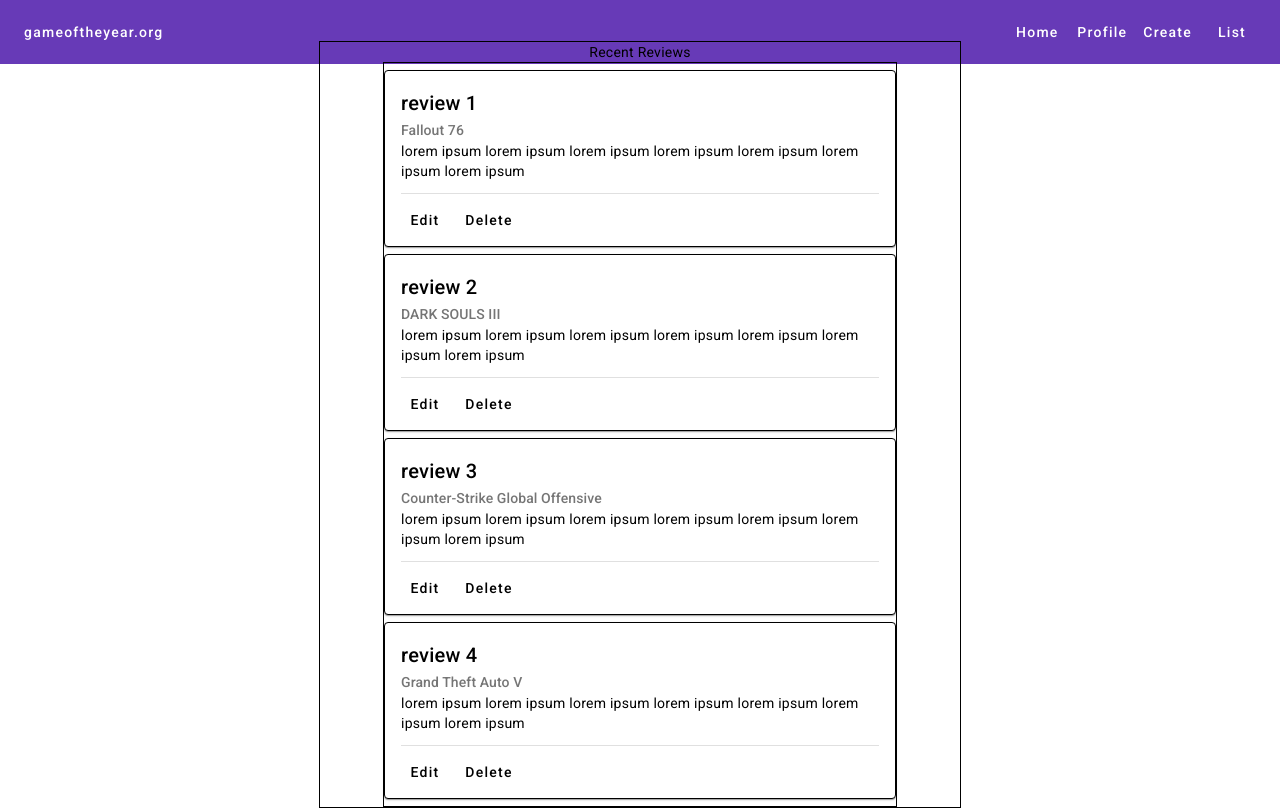
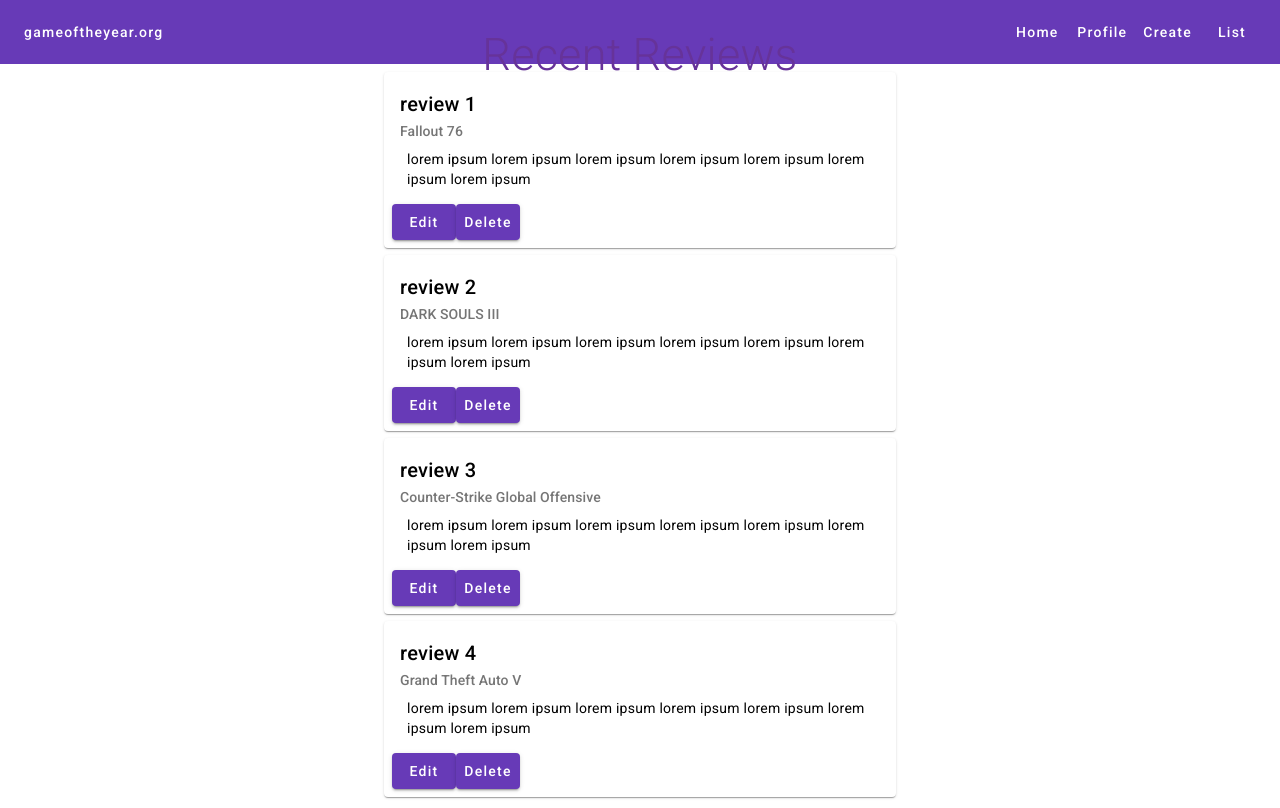
Before and after one commit to FlavioNascimento99/angular_gameoftheyear, an Angular app: page /list in a window 1280 px wide. Built offline with nearby package versions, Linux system fonts and the light colour scheme.

Commit message:
Edit and Delete Commit

```diff
--- a/src/app/components/frames/home/home.component.html
+++ b/src/app/components/frames/home/home.component.html
@@ -6,11 +6,11 @@
     <span class="sec-span">
       Crie sua conta e seja infeliz
     </span>
-    <button routerLink="/login" mat-raised-button color="primary">
+    <button routerLink="/user-login" mat-raised-button color="primary">
       Create an Account
     </button>
 
-    <button routerLink="/create" mat-raised-button color="warn">
+    <button routerLink="/user-create" mat-raised-button color="warn">
       Lets Discuss
     </button>
   </div>
--- a/src/app/posts/post-list/list.component.css
+++ b/src/app/posts/post-list/list.component.css
@@ -6,33 +6,75 @@
   justify-content: center;
   align-items: center;
   flex-direction: column;
-
-  /*debug*/
-  border: 1px solid black;
 }
 
-  #frame-component-title {
+.frame-component-title {
+  font-size: 45px;
+  font-weight: lighter;
+  color: rebeccapurple;
+}
 
+
+  .frame-component-list-card-content {
+    max-width: max-content;
+    display: flex;
+    flex-direction: column;
+    margin: 0.5em;
   }
 
-
+  .frame-component-list-card-content-buttons {
+    display: flex;
+    justify-content: space-between;
+    width: 10vw;
+  }
 
 #frame-component-list {
   width: fit-content;
   height: fit-content;
-
-  /*debug*/
-  border: 1px solid black;
 }
 
 .frame-component-list-card {
   width: 40vw;
-
   margin-left: 0em;
   margin-right: 0em;
   margin-top: 0.5em;
   margin-bottom: 0.5em;
 
-  /*debug*/
-  border: 1px solid black;
 }
+
+.frame-component-list-card-editable {
+  display: flex;
+  align-items: center;
+  justify-content: center;
+  flex-direction: column;
+  padding: 1em;
+  margin: 1em;
+  border: 3px solid rebeccapurple;
+  border-radius: 5px;
+}
+
+.frame-component-list-card-editable-info {
+  display: flex;
+  align-items: center;
+  flex-direction: column;
+  margin-bottom: 1em;
+}
+
+.frame-component-list-card-editable-inputs {
+  display: flex;
+  flex-direction: row;
+  justify-content: space-around;
+  width: 30vw;
+}
+
+.frame-component-list-card-editable-title {
+  font-size: 20px;
+  color: rebeccapurple;
+  margin: 0.5em;
+}
+
+.frame-component-list-card-editable-sub-title {
+  font-size: 14px;
+  color: grey;
+  font-style: italic;
+}
--- a/src/app/posts/post-list/list.component.html
+++ b/src/app/posts/post-list/list.component.html
@@ -1,4 +1,4 @@
-<div id="frame-component">
+<div id="frame-component" >
   <div class="frame-component-title">
     <span>
       Recent Reviews
@@ -7,38 +7,53 @@
 
   <div id="frame-component-list">
     <mat-card *ngFor="let post of posts" class="frame-component-list-card">
+
       <mat-card-header>
         <mat-card-title>{{post.title}}</mat-card-title>
         <mat-card-subtitle>{{post.gameName}} </mat-card-subtitle>
       </mat-card-header>
-      <mat-card-content>
-        <p>{{post.text}}</p>
-        <mat-divider></mat-divider>
+
+      <mat-card-content class="frame-component-list-card-content">
+        <span>{{post.text}}</span>
       </mat-card-content>
+
+      <div  *ngIf="post.isEditing" class="frame-component-list-card-editable">
+
+        <mat-label class="frame-component-list-card-editable-info" *ngIf="post.isEditing">
+          <span class="frame-component-list-card-editable-title">
+            Editar post
+          </span>
+          <span class="frame-component-list-card-editable-sub-title">
+            Para confirmar a edição, basta clicar novamente em "Edit" e os dados serão atualizados.
+          </span>
+        </mat-label>
+
+        <div class="frame-component-list-card-editable-inputs" *ngIf="post.isEditing">
+          <mat-form-field appearance="outline"  *ngIf="post.isEditing">
+            <mat-label>Alterar Título</mat-label>
+
+            <input matInput [(ngModel)]="post.title">
+            <mat-icon matSuffix>edit</mat-icon>
+          </mat-form-field>
+
+          <mat-form-field appearance="outline"  *ngIf="post.isEditing">
+            <mat-label>Alterar Texto</mat-label>
+
+            <input matInput [(ngModel)]="post.text">
+            <mat-icon matSuffix>edit</mat-icon>
+          </mat-form-field>
+        </div>
+      </div>
+
       <mat-card-actions>
-        <button mat-button (click)="itemListEdit(this.post)">Edit</button>
-        <button mat-button (click)="itemListRemove(post)">Delete</button>
+        <div class="frame-component-list-card-content-buttons">
+          <button mat-raised-button color="primary" (click)="toggleEdit(this.post)">Edit</button>
+          <button mat-raised-button color="primary" (click)="itemListRemove(post)">Delete</button>
+        </div>
       </mat-card-actions>
+
+
+
     </mat-card>
   </div>
-
-  <div *ngIf="isEditing && editingPost === postsSpread">
-
-    <input
-      [(ngModel)]="editingPost.title"
-      type="text"
-      placeholder="Title"
-    >
-
-    <input [(ngModel)]="editingPost.gameName"
-           type="text"
-           placeholder="Game Name"
-    >
-
-    <textarea [(ngModel)]="editingPost.text" placeholder="Text"></textarea>
-
-    <button mat-button (click)="savePost()">Save</button>
-    <button mat-button (click)="cancelEdit()">Cancel</button>
-
-  </div>
 </div>
--- a/src/app/posts/post-list/list.component.ts
+++ b/src/app/posts/post-list/list.component.ts
@@ -9,39 +9,35 @@ import {Posts} from "../../shared/model/posts";
   styleUrls: ['./list.component.css']
 })
 export class ListComponent {
-  postsSpread: Array<Post> = [];
-
-
-
-  editingPost: any;
-  isEditing: boolean = false;
 
   posts = Posts;
 
-  constructor() {
-    this.postsSpread = [...this.posts];
+  itemListEdit(post: Post): void {
+    // Aqui você pode executar alguma lógica adicional antes de salvar as alterações
+    console.log('Editando post:', post);
+
+    // Salvar as alterações (opcional)
+    const indxPostToEdit = this.posts.findIndex(u => u.postId === post.postId);
+    if (indxPostToEdit > -1) {
+      this.posts[indxPostToEdit] = post;
+    }
   }
 
-  itemListEdit(post: any) {
-    this.editingPost = { ...post};
-    this.isEditing = true;
+  toggleEdit(post: Post): void {
+    post.isEditing = !post.isEditing;
   }
 
-  savePost() {
-    this.isEditing = false;
-    this.editingPost = null;
-  }
-
-  cancelEdit() {
-    this.isEditing = false;
-    this.editingPost = null;
-  }
-
+  // itemListRemove(post: Post): void {
+  //   const indxPostToRemove = this.posts.findIndex(u => u.postId === post.postId);
+  //   if (indxPostToRemove > -1) {
+  //     this.posts.splice(indxPostToRemove, 1);
+  //   }
+  // }
 
   itemListRemove(post: Post): void {
-    const indxPostToRemove = this.posts.findIndex(u => u.postId === post.postId);
-    if (indxPostToRemove > -1) {
-      this.posts.splice(indxPostToRemove, 1);
+    const index = this.posts.indexOf(post);
+    if (index > -1) {
+      this.posts.splice(index, 1);
     }
   }
 
--- a/src/app/shared/model/post.ts
+++ b/src/app/shared/model/post.ts
@@ -1,9 +1,13 @@
 export class Post {
-  public postId: number = 0
+  public static nextId: number = 1;
+  public postId: number;
+
+
+  public isEditing: boolean = false;
   constructor(public title = '',
               public gameName: string = '',
               public text: string = '',
               ) {
-    this.postId++
+    this.postId = Post.nextId++;
   }
 }
--- a/src/app/shared/model/posts.ts
+++ b/src/app/shared/model/posts.ts
@@ -2,24 +2,28 @@ import {Post} from "./post";
 export const Posts: Array<Post> = [
   {
     postId: 1,
+    isEditing: false,
     title: 'review 1',
     gameName: 'Fallout 76',
     text: 'lorem ipsum lorem ipsum lorem ipsum lorem ipsum lorem ipsum lorem ipsum lorem ipsum '
   },
   {
     postId: 2,
+    isEditing: false,
     title: 'review 2',
     gameName: 'DARK SOULS III',
     text: 'lorem ipsum lorem ipsum lorem ipsum lorem ipsum lorem ipsum lorem ipsum lorem ipsum '
   },
   {
     postId: 3,
+    isEditing: false,
     title: 'review 3',
     gameName: 'Counter-Strike Global Offensive',
     text: 'lorem ipsum lorem ipsum lorem ipsum lorem ipsum lorem ipsum lorem ipsum lorem ipsum '
   },
   {
     postId: 4,
+    isEditing: false,
     title: 'review 4',
     gameName: 'Grand Theft Auto V',
     text: 'lorem ipsum lorem ipsum lorem ipsum lorem ipsum lorem ipsum lorem ipsum lorem ipsum '
--- a/src/app/user/user-login/login.component.html
+++ b/src/app/user/user-login/login.component.html
@@ -31,7 +31,7 @@
     <button mat-raised-button color="primary" routerLink="/">
       Login
     </button>
-    <button mat-raised-button color="fill" routerLink="/signin">
+    <button mat-raised-button color="fill" routerLink="/user-sign-in">
       Sign In
     </button>
   </div>
```
